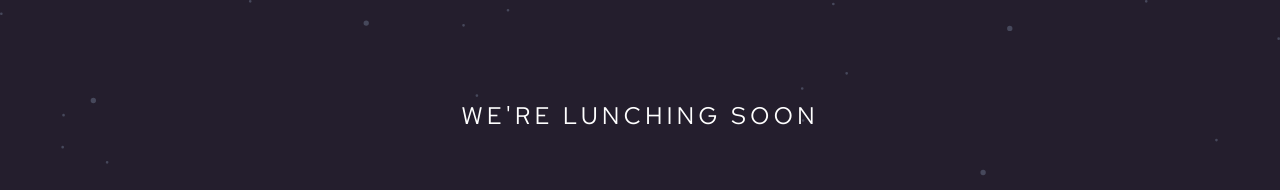
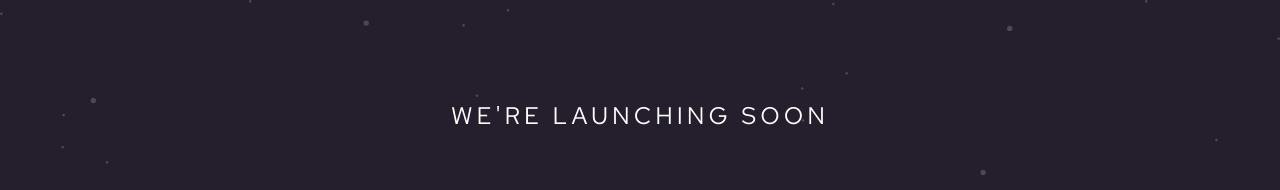
Before and after one commit to ezraguy/flip-countdown-timer, a React (Create React App) app: page / in a window 1280 px wide. Shown: the top 190 px of the page. Built offline with nearby package versions, Linux system fonts and the light colour scheme.

Commit message:
typo fix

```diff
--- a/src/components/countdown.jsx
+++ b/src/components/countdown.jsx
@@ -86,7 +86,7 @@ const CountDown = () => {
 
         <div className="countdown">
 
-            <h2 className="header">We're lunching soon</h2>
+            <h2 className="header">We're launching soon</h2>
             <div className="timer-wrap">
 
                 {countdowns.map(({ id, classNames, wrapperClassName, desc, }, index) => {
```
